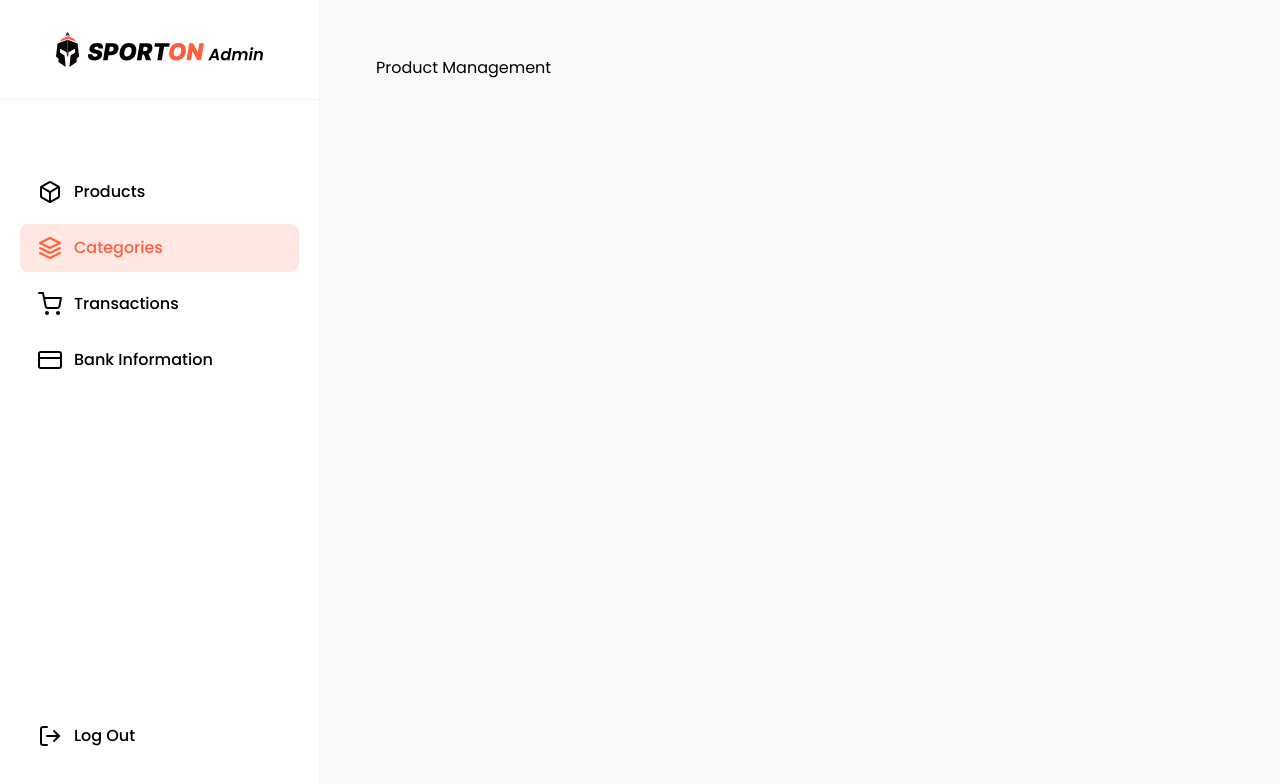
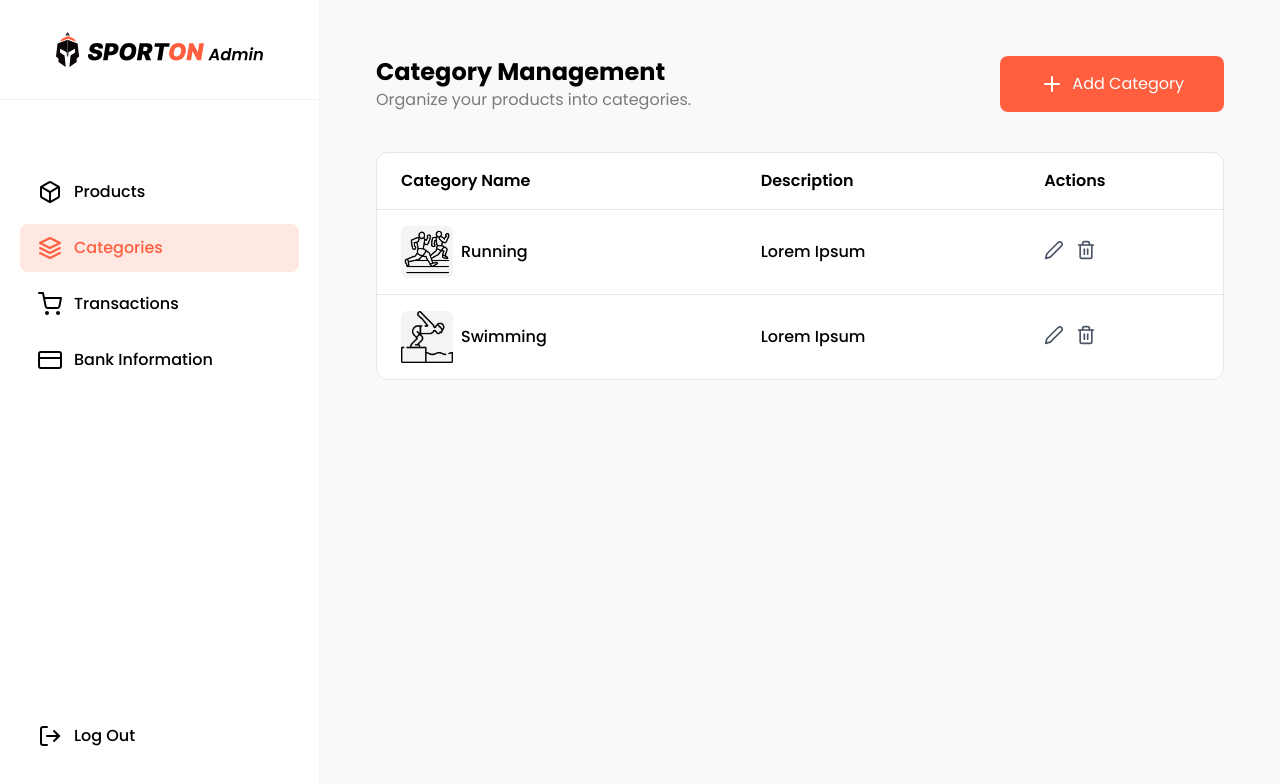
Before and after one commit to muhhlmy/sporton-fe-vercel-deploy, a Next.js app: page /admin/categories in a window 1280 px wide. Shown: the top 784 px of the page. Built offline with nearby package versions, Linux system fonts and the light colour scheme.

Commit message:
Menambahkan halaman manajemen kategori dengan tabel kategori dan modal untuk menambah kategori baru. Memperkenalkan komponen modal dan pratinjau unggahan gambar untuk pengelolaan kategori yang lebih baik.

```diff
--- a/app/(dashboard)/admin/categories/page.tsx
+++ b/app/(dashboard)/admin/categories/page.tsx
@@ -1,9 +1,32 @@
-const ProductManagement = () => {
+"use client";
+
+import Button from "@/app/(landing)/components/ui/button";
+import { FiPlus } from "react-icons/fi";
+import { useState } from "react";
+import CategoryTable from "../../components/categories/category-table";
+import CategoryModal from "../../components/categories/category-modal";
+
+const CategoryManagement = () => {
+  const [isOpen, setIsOpen] = useState(false);
+  const handleCloseModal = () => {
+    setIsOpen(false);
+  };
+
   return (
     <div>
-      <h1>Product Management</h1>
+      <div className="flex justify-between items-center mb-10">
+        <div>
+          <h1 className="font-bold text-2xl">Category Management</h1>
+          <p className="opacity-50">Organize your products into categories.</p>
+        </div>
+        <Button className="rounded-lg" onClick={() => setIsOpen(true)}>
+          <FiPlus size={24} /> Add Category
+        </Button>
+      </div>
+      <CategoryTable />
+      <CategoryModal isOpen={isOpen} onClose={handleCloseModal} />
     </div>
   );
 };
 
-export default ProductManagement;
+export default CategoryManagement;
--- /dev/null
+++ b/app/(dashboard)/components/categories/category-modal.tsx
@@ -0,0 +1,56 @@
+import Button from "@/app/(landing)/components/ui/button";
+import Modal from "../ui/modal";
+import ImageUploadPreview from "../ui/image-upload-preview";
+import { useState } from "react";
+
+type TCategoryModalProps = {
+  isOpen: boolean;
+  onClose: () => void;
+};
+
+const CategoryModal = ({ isOpen, onClose }: TCategoryModalProps) => {
+  const [imageFile, setImageFile] = useState<File | null>(null);
+  const [imagePreview, setImagePreview] = useState<string | null>(null);
+
+  return (
+    <Modal isOpen={isOpen} onClose={onClose} title="Add new Category">
+      <div className="flex flex-col gap-6">
+        <div className="flex gap-7">
+          <div className="min-w-50">
+            <ImageUploadPreview
+              value={imagePreview}
+              label="Category Image"
+              onChange={(file) => {
+                setImageFile(file);
+                setImagePreview(URL.createObjectURL(file));
+              }}
+            />
+          </div>
+          <div className="flex flex-col gap-4 w-full">
+            <div className="input-group-admin">
+              <label htmlFor="categoryName">Category Name</label>
+              <input
+                type="text"
+                id="categoryName"
+                name="categoryName"
+                placeholder="e.g Running"
+              />
+            </div>
+            <div className="input-group-admin">
+              <label htmlFor="description">Description</label>
+              <textarea
+                name="description"
+                id="description"
+                placeholder="Category Details..."
+                rows={4}
+              />
+            </div>
+          </div>
+        </div>
+        <Button className="ml-auto mt-3 rounded-lg">Create Category</Button>
+      </div>
+    </Modal>
+  );
+};
+
+export default CategoryModal;
--- /dev/null
+++ b/app/(dashboard)/components/categories/category-table.tsx
@@ -0,0 +1,66 @@
+import priceFormatter from "@/app/utils/price-formater";
+import Image from "next/image";
+import { FiEdit2, FiTrash2 } from "react-icons/fi";
+
+const CategoryTable = () => {
+  const categoryData = [
+    {
+      name: "Running",
+      imageURL: "/images/categories/category-running.png",
+      description: "Lorem Ipsum",
+    },
+    {
+      name: "Swimming",
+      imageURL: "/images/categories/category-swimming.png",
+      description: "Lorem Ipsum",
+    },
+  ];
+
+  return (
+    <div className="bg-white rounded-xl border border-gray-200">
+      <table className="w-full text-left border-collapse">
+        <thead>
+          <tr className="border-b border-gray-200">
+            <th className="px-6 py-4 font-semibold">Category Name</th>
+            <th className="px-6 py-4 font-semibold">Description</th>
+            <th className="px-6 py-4 font-semibold">Actions</th>
+          </tr>
+        </thead>
+        <tbody>
+          {categoryData.map((data, index) => (
+            <tr
+              key={index}
+              className="border-b border-gray-200 last:border-b-0"
+            >
+              <td className="px-6 py-4 font-medium">
+                <div className="flex gap-2 items-center">
+                  <div className="aspect-square bg-gray-100 rounded-md">
+                    <Image
+                      src={data.imageURL}
+                      width={52}
+                      height={52}
+                      alt={data.name}
+                      className="aspect-square object-contain"
+                    />
+                  </div>
+                  <span>{data.name}</span>
+                </div>
+              </td>
+              <td className="px-6 py-4 font-medium">{data.description}</td>
+              <td className="px-6 py-7.5 flex items-center gap-3 text-gray-600">
+                <button>
+                  <FiEdit2 size={20} />
+                </button>
+                <button>
+                  <FiTrash2 size={20} />
+                </button>
+              </td>
+            </tr>
+          ))}
+        </tbody>
+      </table>
+    </div>
+  );
+};
+
+export default CategoryTable;
```
